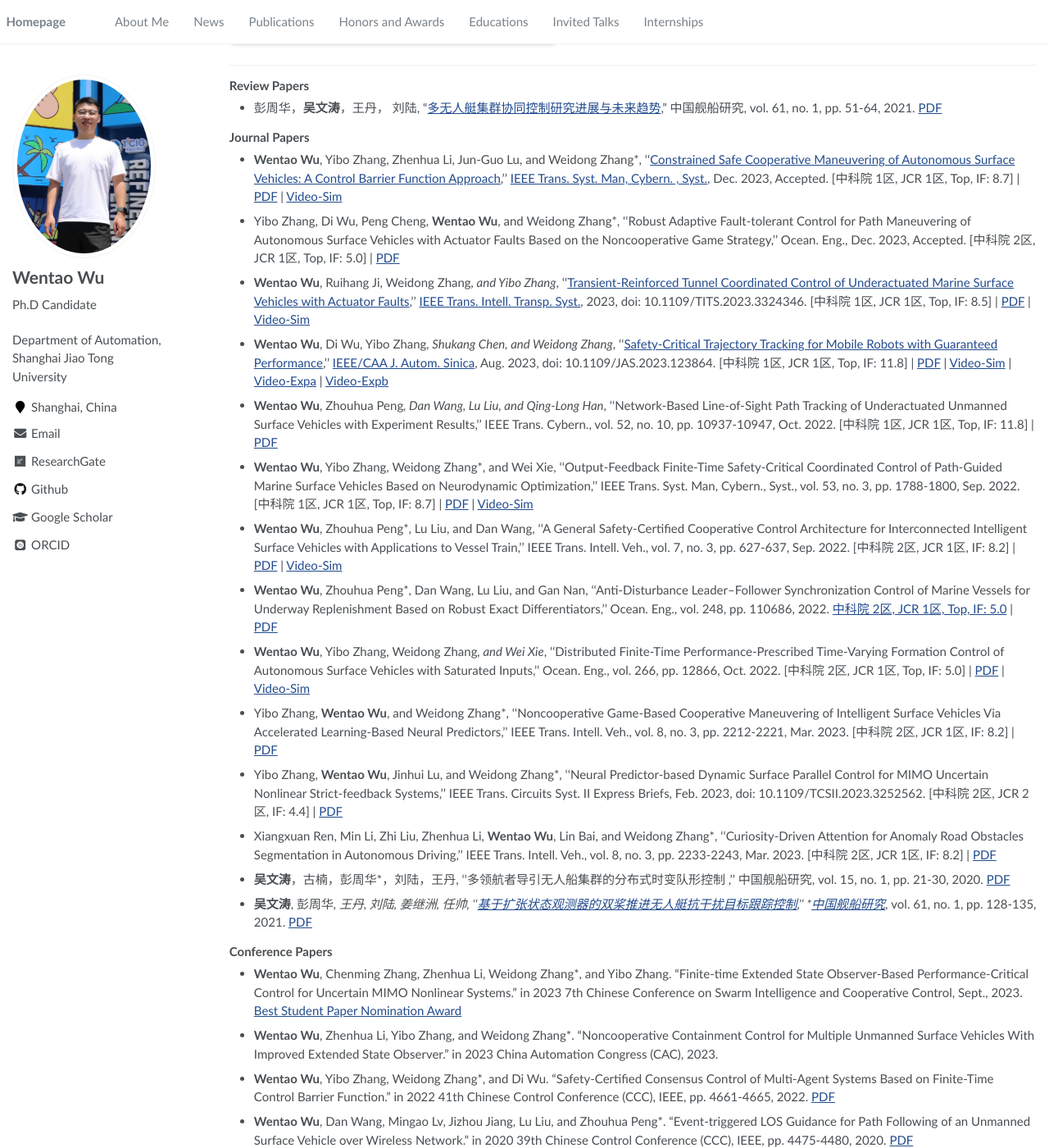
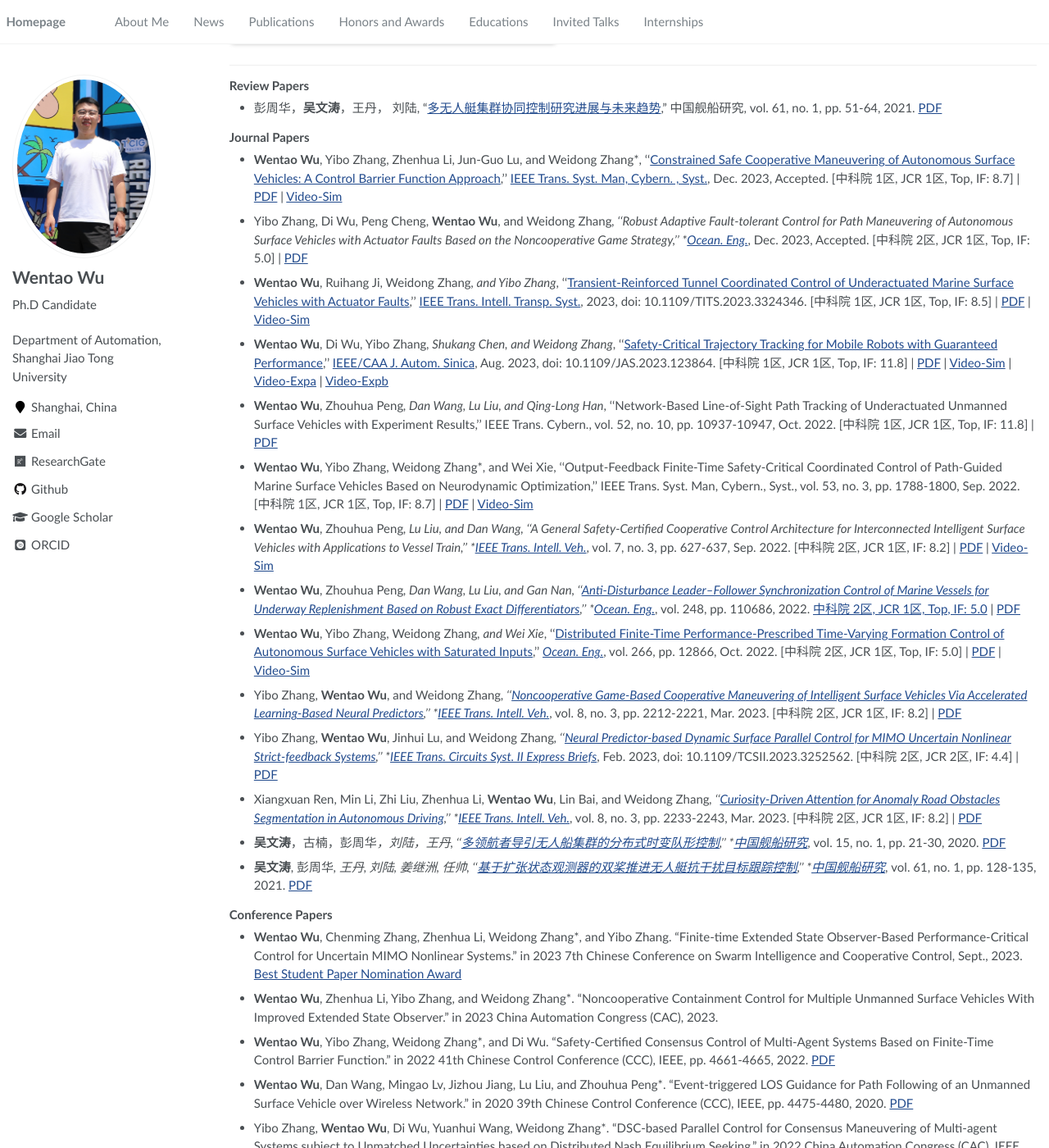
Before and after one commit to wwtsjtu/wwt.github.io, a Jekyll site: the page built from _pages/about.md, in a window 1280 px wide and 1400 px high, scrolled down 2741 px. Shown: the whole window at 82% size. Built offline with Jekyll 4.4.1, drawn with Linux system fonts in a browser that asks for light colours; some web fonts are replaced; part of the change alters nothing that is shown.

```diff
--- a/_pages/about.md
+++ b/_pages/about.md
@@ -117,22 +117,31 @@ My research interest includes neural machine translation and computer vision. I
 ### Journal Papers
 - **Wentao Wu**, Yibo Zhang, Zhenhua Li, Jun-Guo Lu, and Weidong Zhang*, ''[Constrained Safe Cooperative Maneuvering of Autonomous Surface Vehicles: A Control Barrier Function Approach](),'' [IEEE Trans. Syst. Man, Cybern. , Syst.](https://ieeexplore.ieee.org/xpl/RecentIssue.jsp?punumber=6221021), Dec. 2023, Accepted. [中科院 1区, JCR 1区, Top, IF: 8.7] \| [PDF](/assets/papers/SCI/WuWentao-2023-IEEE-TSMCA.pdf) \| [Video-Sim](/assets/Video/Video-Sim/WuWentao-2023-IEEE-TSMCA.mp4)
 
-- Yibo Zhang, Di Wu, Peng Cheng, **Wentao Wu**, and Weidong Zhang*, ''Robust Adaptive Fault-tolerant Control for Path Maneuvering of Autonomous Surface Vehicles with Actuator Faults Based on the Noncooperative Game Strategy,'' Ocean. Eng., Dec. 2023, Accepted. [中科院 2区, JCR 1区, Top, IF: 5.0] \| [PDF]()
+- Yibo Zhang, Di Wu, Peng Cheng, **Wentao Wu**, and Weidong Zhang*, ''Robust Adaptive Fault-tolerant Control for Path Maneuvering of Autonomous Surface Vehicles with Actuator Faults Based on the Noncooperative Game Strategy,'' *[Ocean. Eng.](https://www.sciencedirect.com/journal/ocean-engineering)*, Dec. 2023, Accepted. [中科院 2区, JCR 1区, Top, IF: 5.0] \| [PDF]()
 
 - **Wentao Wu**, Ruihang Ji, Weidong Zhang*, and Yibo Zhang*, ''[Transient-Reinforced Tunnel Coordinated Control of Underactuated Marine Surface Vehicles with Actuator Faults](https://ieeexplore.ieee.org/document/10292769),'' [IEEE Trans. Intell. Transp. Syst.](https://ieeexplore.ieee.org/xpl/RecentIssue.jsp?punumber=6979), 2023, doi: 10.1109/TITS.2023.3324346. [中科院 1区, JCR 1区, Top, IF: 8.5] \| [PDF](/assets/papers/SCI/WuWentao-2023-IEEE-TITS.pdf) \| [Video-Sim](/assets/Video/Video-Sim/WuWentao-2023-IEEE-TITS.mp4)
 
 - **Wentao Wu**, Di Wu, Yibo Zhang*, Shukang Chen, and Weidong Zhang*, ''[Safety-Critical Trajectory Tracking for Mobile Robots with Guaranteed Performance](/assets/papers/SCI/WuWentao-2023-IEEE-JAS.pdf),'' [IEEE/CAA J. Autom. Sinica](https://ieeexplore.ieee.org/xpl/RecentIssue.jsp?punumber=6570654), Aug. 2023, doi: 10.1109/JAS.2023.123864. [中科院 1区, JCR 1区, Top, IF: 11.8] \| [PDF](/assets/papers/SCI/WuWentao-2023-IEEE-JAS.pdf) \| [Video-Sim](/assets/Video/Video-Sim/WuWentao-2023-IEEE-JAS.mp4) \| [Video-Expa](/assets/Video/Video-Exp/WuWentao-2023-IEEE-JASa.mp4) \| [Video-Expb](/assets/Video/Video-Exp/WuWentao-2023-IEEE-JASb.mp4)
 
 - **Wentao Wu**, Zhouhua Peng*, Dan Wang, Lu Liu, and Qing-Long Han*, ''Network-Based Line-of-Sight Path Tracking of Underactuated Unmanned Surface Vehicles with Experiment Results,'' IEEE Trans. Cybern., vol. 52, no. 10, pp. 10937-10947, Oct. 2022. [中科院 1区, JCR 1区, Top, IF: 11.8] \| [PDF]()
+
 - **Wentao Wu**, Yibo Zhang, Weidong Zhang*, and Wei Xie, ''Output-Feedback Finite-Time Safety-Critical Coordinated Control of Path-Guided Marine Surface Vehicles Based on Neurodynamic Optimization,'' IEEE Trans. Syst. Man, Cybern., Syst., vol. 53, no. 3, pp. 1788-1800, Sep. 2022. [中科院 1区, JCR 1区, Top, IF: 8.7] \| [PDF]() \| [Video-Sim]()
-- **Wentao Wu**, Zhouhua Peng*, Lu Liu, and Dan Wang, ''A General Safety-Certified Cooperative Control Architecture for Interconnected Intelligent Surface Vehicles with Applications to Vessel Train,'' IEEE Trans. Intell. Veh., vol. 7, no. 3, pp. 627-637, Sep. 2022. [中科院 2区, JCR 1区, IF: 8.2] \| [PDF]() \| [Video-Sim]()
-- **Wentao Wu**, Zhouhua Peng*, Dan Wang, Lu Liu, and Gan Nan, ''Anti-Disturbance Leader–Follower Synchronization Control of Marine Vessels for Underway Replenishment Based on Robust Exact Differentiators,'' Ocean. Eng., vol. 248, pp. 110686, 2022. [中科院 2区, JCR 1区, Top, IF: 5.0]() \| [PDF]()
-- **Wentao Wu**, Yibo Zhang, Weidong Zhang*, and Wei Xie*, ''Distributed Finite-Time Performance-Prescribed Time-Varying Formation Control of Autonomous Surface Vehicles with Saturated Inputs,'' Ocean. Eng., vol. 266, pp. 12866, Oct. 2022. [中科院 2区, JCR 1区, Top, IF: 5.0] \| [PDF]() \| [Video-Sim]()
-- Yibo Zhang, **Wentao Wu**, and Weidong Zhang*, ''Noncooperative Game-Based Cooperative Maneuvering of Intelligent Surface Vehicles Via Accelerated Learning-Based Neural Predictors,'' IEEE Trans. Intell. Veh., vol. 8, no. 3, pp. 2212-2221, Mar. 2023. [中科院 2区, JCR 1区, IF: 8.2] \| [PDF]()
-- Yibo Zhang, **Wentao Wu**, Jinhui Lu, and Weidong Zhang*, ''Neural Predictor-based Dynamic Surface Parallel Control for MIMO Uncertain Nonlinear Strict-feedback Systems,'' IEEE Trans. Circuits Syst. II Express Briefs, Feb. 2023, doi: 10.1109/TCSII.2023.3252562. [中科院 2区, JCR 2区, IF: 4.4] \| [PDF]()
-- Xiangxuan Ren, Min Li, Zhi Liu, Zhenhua Li, **Wentao Wu**, Lin Bai, and Weidong Zhang*, ''Curiosity-Driven Attention for Anomaly Road Obstacles Segmentation in Autonomous Driving,'' IEEE Trans. Intell. Veh., vol. 8, no. 3, pp. 2233-2243, Mar. 2023. [中科院 2区, JCR 1区, IF: 8.2] \| [PDF]()
-- **吴文涛**，古楠，彭周华*，刘陆，王丹, ''多领航者导引无人船集群的分布式时变队形控制 ,'' 中国舰船研究, vol. 15, no. 1, pp. 21-30, 2020. [PDF]()
-- **吴文涛**, 彭周华*, 王丹, 刘陆, 姜继洲, 任帅, ''[基于扩张状态观测器的双桨推进无人艇抗干扰目标跟踪控制](http://www.ship-research.com/cn/article/doi/10.19693/j.issn.1673-3185.01665?viewType=HTML),'' *[中国舰船研究](http://zgjcyj.xml-journal.net/index.htm)*, vol. 61, no. 1, pp. 128-135, 2021. [PDF]()
+
+- **Wentao Wu**, Zhouhua Peng*, Lu Liu, and Dan Wang, ''A General Safety-Certified Cooperative Control Architecture for Interconnected Intelligent Surface Vehicles with Applications to Vessel Train,'' *[IEEE Trans. Intell. Veh.](https://ieeexplore.ieee.org/xpl/RecentIssue.jsp?punumber=7274857)*, vol. 7, no. 3, pp. 627-637, Sep. 2022. [中科院 2区, JCR 1区, IF: 8.2] \| [PDF]() \| [Video-Sim]()
+
+- **Wentao Wu**, Zhouhua Peng*, Dan Wang, Lu Liu, and Gan Nan, ''[Anti-Disturbance Leader–Follower Synchronization Control of Marine Vessels for Underway Replenishment Based on Robust Exact Differentiators](),'' *[Ocean. Eng.](https://www.sciencedirect.com/journal/ocean-engineering)*, vol. 248, pp. 110686, 2022. [中科院 2区, JCR 1区, Top, IF: 5.0]() \| [PDF]()
+
+- **Wentao Wu**, Yibo Zhang, Weidong Zhang*, and Wei Xie*, ''[Distributed Finite-Time Performance-Prescribed Time-Varying Formation Control of Autonomous Surface Vehicles with Saturated Inputs](),'' *[Ocean. Eng.](https://www.sciencedirect.com/journal/ocean-engineering)*, vol. 266, pp. 12866, Oct. 2022. [中科院 2区, JCR 1区, Top, IF: 5.0] \| [PDF]() \| [Video-Sim]()
+
+- Yibo Zhang, **Wentao Wu**, and Weidong Zhang*, ''[Noncooperative Game-Based Cooperative Maneuvering of Intelligent Surface Vehicles Via Accelerated Learning-Based Neural Predictors](https://ieeexplore.ieee.org/abstract/document/9950329),'' *[IEEE Trans. Intell. Veh.](https://ieeexplore.ieee.org/xpl/RecentIssue.jsp?punumber=7274857)*, vol. 8, no. 3, pp. 2212-2221, Mar. 2023. [中科院 2区, JCR 1区, IF: 8.2] \| [PDF](/assets/papers/SCI/ZhangYibo-2022-IEEE-TIV.pdf)
+
+- Yibo Zhang, **Wentao Wu**, Jinhui Lu, and Weidong Zhang*, ''[Neural Predictor-based Dynamic Surface Parallel Control for MIMO Uncertain Nonlinear Strict-feedback Systems](https://ieeexplore.ieee.org/abstract/document/10059139),'' *[IEEE Trans. Circuits Syst. II Express Briefs](https://ieeexplore.ieee.org/xpl/RecentIssue.jsp?punumber=8920)*, Feb. 2023, doi: 10.1109/TCSII.2023.3252562. [中科院 2区, JCR 2区, IF: 4.4] \| [PDF](/assets/papers/SCI/ZhangYibo-2023-IEEE-TCASII.pdf)
+
+- Xiangxuan Ren, Min Li, Zhi Liu, Zhenhua Li, **Wentao Wu**, Lin Bai, and Weidong Zhang*, ''[Curiosity-Driven Attention for Anomaly Road Obstacles Segmentation in Autonomous Driving](https://ieeexplore.ieee.org/abstract/document/9878245),'' *[IEEE Trans. Intell. Veh.](https://ieeexplore.ieee.org/xpl/RecentIssue.jsp?punumber=7274857)*, vol. 8, no. 3, pp. 2233-2243, Mar. 2023. [中科院 2区, JCR 1区, IF: 8.2] \| [PDF](/assets/papers/SCI/RenXiangxuan-2022-IEEE-TIV.pdf)
+
+- **吴文涛**，古楠，彭周华*，刘陆，王丹, ''[多领航者导引无人船集群的分布式时变队形控制](https://web.archive.org/web/20201126111532id_/http://html.rhhz.net/ZGJCYJ/html/2020-1-21.htm),'' *[中国舰船研究](http://zgjcyj.xml-journal.net/index.htm)*, vol. 15, no. 1, pp. 21-30, 2020. [PDF](/assets/papers/ZWHX/J-核心-2020-WuWentao-中国舰船研究b.pdf)
+
+- **吴文涛**, 彭周华*, 王丹, 刘陆, 姜继洲, 任帅, ''[基于扩张状态观测器的双桨推进无人艇抗干扰目标跟踪控制](http://www.ship-research.com/cn/article/doi/10.19693/j.issn.1673-3185.01665?viewType=HTML),'' *[中国舰船研究](http://zgjcyj.xml-journal.net/index.htm)*, vol. 61, no. 1, pp. 128-135, 2021. [PDF](/assets/papers/ZWHX/J-核心-2020-WuWentao-中国舰船研究a.pdf)
 
 ### Conference Papers
 - **Wentao Wu**, Chenming Zhang, Zhenhua Li, Weidong Zhang*, and Yibo Zhang. "Finite-time Extended State Observer-Based Performance-Critical Control for Uncertain MIMO Nonlinear Systems." in 2023 7th Chinese Conference on Swarm Intelligence and Cooperative Control, Sept., 2023. [Best Student Paper Nomination Award]()
```
